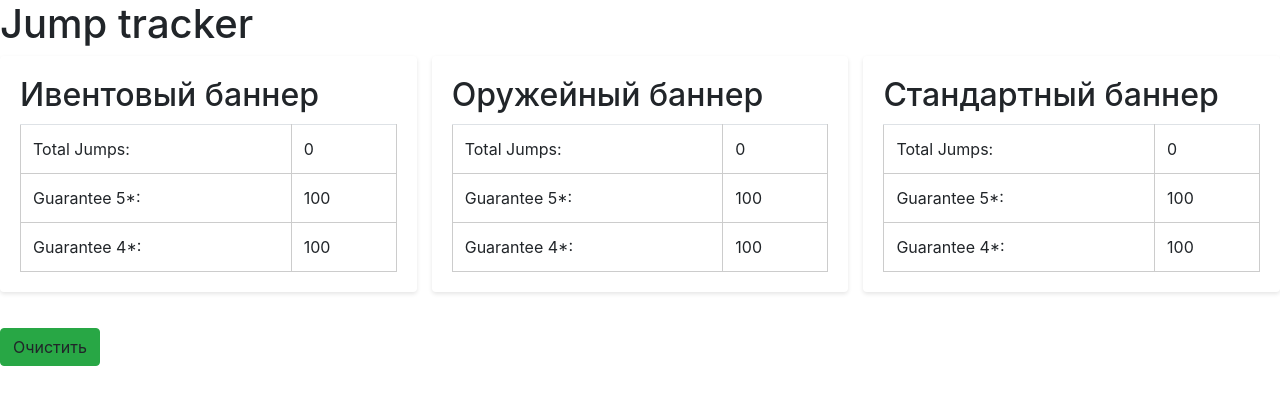
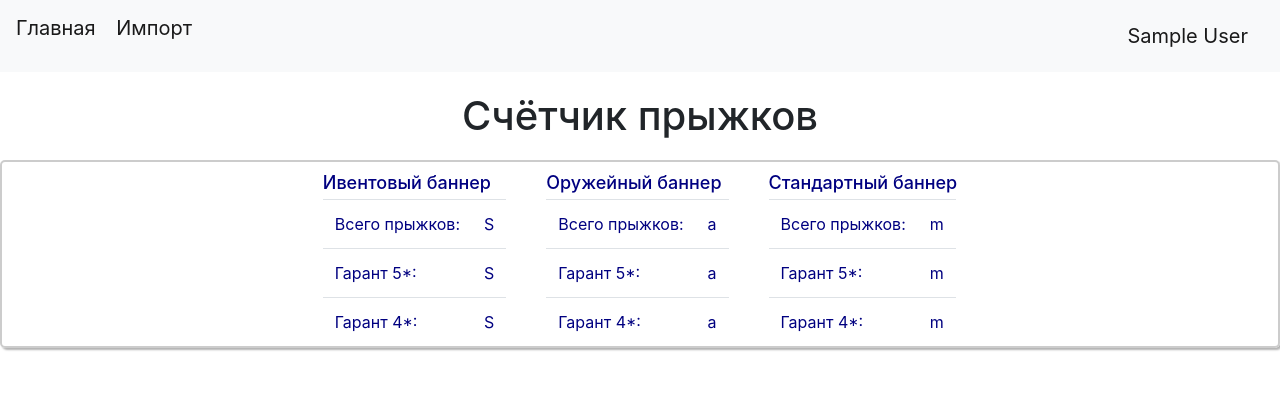
Before and after one commit to kopch02/mega_honkai, a Flask app: page / in a window 1280 px wide. Shown: the top 405 px of the page. Run offline with Flask 3, Linux system fonts and the light colour scheme; a user stored in the database is signed in; tables that the repository leaves empty hold one stand-in row (values such as "Sample post"); some libraries are stand-ins or nearby versions.

Commit message:
sql_worked_and_count_all_jumps

```diff
--- a/data/jumps_event.py
+++ b/data/jumps_event.py
@@ -15,6 +15,8 @@
                                     sqlalchemy.ForeignKey("items.id"))
     item_time = sqlalchemy.Column(sqlalchemy.DateTime)
 
+    num_jump = sqlalchemy.Column(sqlalchemy.Integer, default=0)
+
     item = orm.relationship('Item')
     user = orm.relationship('User')
 
--- a/data/jumps_standart.py
+++ b/data/jumps_standart.py
@@ -15,6 +15,8 @@
                                     sqlalchemy.ForeignKey("items.id"))
     item_time = sqlalchemy.Column(sqlalchemy.DateTime)
 
+    num_jump = sqlalchemy.Column(sqlalchemy.Integer, default=0)
+
     item = orm.relationship('Item')
     user = orm.relationship('User')
 
--- a/data/jumps_weapon.py
+++ b/data/jumps_weapon.py
@@ -15,8 +15,10 @@
                                     sqlalchemy.ForeignKey("items.id"))
     item_time = sqlalchemy.Column(sqlalchemy.DateTime)
 
+    num_jump = sqlalchemy.Column(sqlalchemy.Integer, default=0)
+
     item = orm.relationship('Item')
     user = orm.relationship('User')
 
     def __repr__(self) -> str:
-        return f"<Jump> {self.id}, <user> {self.user.id}, <item> {self.item.id}"
+        return f"<Jump> {self.id}, <user> {self.user.id}, <item> {self.item.id}, num= {self.num_jump}"
--- a/data/users.py
+++ b/data/users.py
@@ -13,6 +13,11 @@
     name = sqlalchemy.Column(sqlalchemy.String, nullable=True)
     email = sqlalchemy.Column(sqlalchemy.String)
 
+    count_all_jumps = sqlalchemy.Column(sqlalchemy.ARRAY(sqlalchemy.Integer), default=[])
+    count_garant_5 = sqlalchemy.Column(sqlalchemy.ARRAY(sqlalchemy.Integer), default=[])
+    count_garant_4 = sqlalchemy.Column(sqlalchemy.ARRAY(sqlalchemy.Integer), default=[])
+
+
     hashed_password = sqlalchemy.Column(sqlalchemy.String, nullable=True)
 
     def set_password(self, password):
--- a/main.py
+++ b/main.py
@@ -1,8 +1,15 @@
 from flask import Flask, url_for, render_template, redirect, send_from_directory, abort, session, request, jsonify, make_response
 from flask_login import LoginManager, login_user, login_required, logout_user, current_user
 from data import db_session
-from data.user import User
+from sqlalchemy import func
+from data.users import User
+from data.items import Item
+from data.jumps_weapon import Jump_weapon
+from data.jumps_event import Jump_event
+from data.jumps_standart import Jump_standart
 from forms.jump_history import Jump_History_Form
+from forms.user import RegisterForm, LoginForm
+from password_test import passworld_check, PasswordError
 import asyncio
 from honkaistarrail import starrail
 
@@ -11,6 +18,7 @@
 
 JUMPS = ['jumps_event','jumps_weapon','jumps_standart']
 name_jumps_ru = ["Ивентовый баннер","Оружейный баннер","Стандартный баннер"]
+jump_tables = [Jump_event,Jump_weapon,Jump_standart]
 
 
 app = Flask(__name__)
@@ -25,78 +33,167 @@
     return db_sess.query(User).get(user_id)
 
 def main():
-    db_session.global_init("db/test.db")
+    db_session.global_init()
     app.run()
+
+@app.route('/logout')
+@login_required
+def logout():
+    logout_user()
+    return redirect("/")
+
 
 @app.route('/')
 @app.route('/index')
 def index():
-    param = {}
-    tables = []
-    for i, jump_name in enumerate(JUMPS):
-        jumps = session.get(jump_name, [])
-        table = Myclass()
-        table.name = name_jumps_ru[i]
-        table.count = len(jumps)
-        table.garant_5 = 100
-        table.garant_4 = 100
-        tables.append(table)
-    param['tables'] = tables
-    return render_template('index.html', **param)
+    if current_user.is_authenticated:
+        db_sess = db_session.create_session()
+        user = db_sess.query(User).filter(User.id == current_user.id).first()
+        param = {}
+        tables = []
+        for i, jump_name in enumerate(JUMPS):
+
+            table = Myclass()
+            table.name = name_jumps_ru[i]
+            table.count = user.count_all_jumps[i]
+            table.garant_5 = user.count_garant_5[i]
+            table.garant_4 = user.count_garant_4[i]
+            tables.append(table)
+        param['tables'] = tables
+        #count_garant()
+        return render_template('index.html', **param)
+    else:
+        return render_template('authorization.html')
 
 
-async def get_jump_history(link, jumps, banner_num):
+async def get_jump_history(link, db_table, banner_num):
+    db_sess = db_session.create_session()
+    user = db_sess.query(User).filter(User.id == current_user.id).first()
+    count_all_jump = 0
+    temp = [i for i in user.count_all_jumps]
+    num_jump = db_sess.query(func.max(jump_tables[banner_num - 1].num_jump)).filter(jump_tables[banner_num - 1].user_id == current_user.id).scalar() or 0
     async with starrail.Jump(link = link,banner = banner_num,lang = "ru") as hist:
         async for key in hist.get_history():
             for item in key:
-                pass
-                jump = {'id':item.id,
-                        'item_name':item.name,
-                        'rarity':item.rank,
-                        'type_loot':item.type,
-                        'time':item.time.strftime("%d.%m.%Y %H:%M:%S")}
-                jumps.append(jump)
+                if not(db_sess.query(Item).filter(Item.id == item.id).first()):
+                    new_item = Item()
+                    new_item.id = item.id
+                    new_item.name = item.name
+                    new_item.rank = item.rank
+                    new_item.type = item.type
+                    db_sess.add(new_item)
+                num_jump += 1
+                jump = db_table(user_id = current_user.id,
+                                item_id = item.id,
+                                item_time = item.time,
+                                num_jump = num_jump)
+                db_sess.add(jump)
+            count_all_jump += len(key)
+    temp[banner_num - 1] = user.count_all_jumps[banner_num - 1] + count_all_jump
+    user.count_all_jumps = temp
+    db_sess.commit()
+
+
+
+def count_garant():
+    db_sess = db_session.create_session()
+    user = db_sess.query(User).get(current_user.id)
+
+    last_rank_4_jump = None
+    last_rank_5_jump = None
+
+    all_jumps = db_sess.query(Jump_event).filter(Jump_event.user_id==current_user.id).order_by(Jump_event.item_time.asc()).all()
+    for aj in all_jumps:
+        aj_item = db_sess.query(Item).get(aj.item_id)
+        if aj_item.rank == 4:
+            last_rank_4_jump = aj.id
+        elif aj_item.rank == 5:
+            last_rank_5_jump = aj.id
+
+    if last_rank_5_jump:
+        rank_5_delta = len(all_jumps) - (db_sess.query(Jump_event).filter(Jump_event.id <= last_rank_5_jump).count())
+        user.last_rank_5_jump = last_rank_5_jump
+    else:
+        rank_5_delta = None
+
+    db_sess.commit()
+
+    response = {'rank_5_delta': rank_5_delta}
+    return jsonify(response)
+
+
 
 @app.route('/import_jump', methods=['GET', 'POST'])
+@login_required
 def import_jump():
-    db_sess = db_session.create_session()
     form = Jump_History_Form()
     if form.validate_on_submit():
         link = form.url_history.data
-        for i, jumps_name in enumerate(JUMPS):
-            jumps = session.get(jumps_name, [])
-            asyncio.run(get_jump_history(link,jumps, i))
-            session[jumps_name] = jumps
+        for i in range(3):
+            asyncio.run(get_jump_history(link,jump_tables[i], i+1))
         return redirect('/')
     return render_template('import.html', form = form)
 
 
 @app.route('/history', methods=['GET', 'POST'])
+@login_required
 def history():
     db_sess = db_session.create_session()
     user = db_sess.query(User).all()
     return render_template('history.html', users = user)
 
 
-@app.route('/add_jump', methods=['POST'])
-def add_jump():
-    link = request.get_json()
-    for i, jumps in enumerate(JUMPS):
-        jumps = session.get(jumps, [])
-        asyncio.run(get_jump_history(link,jumps, i))
-        session[jumps] = jumps
-    return jsonify(success=True)
+@app.route('/register', methods = ['GET','POST'])
+def register():
+    form = RegisterForm()
+    if form.validate_on_submit():
+        if form.password.data != form.password_re.data:
+            return render_template('register.html',
+                                   form=form,
+                                   message="Пароли не совпадают")
+        db_sess = db_session.create_session()
+        if db_sess.query(User).filter(User.email == form.email.data).first():
+            return render_template('register.html',
+                                   form=form,
+                                   message="Такой пользователь уже есть")
+        passworld = form.password.data
+        try:
+            passworld_check(passworld)
+        except PasswordError as e:
+            return render_template('register.html',
+                                   form=form,
+                                   message=str(e))
+        new_user = User()
+        new_user.name = form.name.data
+        new_user.email = form.email.data
+        new_user.count_all_jumps = [0,0,0]
+        new_user.count_garant_5 = [0,0,0]
+        new_user.count_garant_4 = [0,0,0]
+        if passworld != None:
+            new_user.set_password(passworld)
+        db_sess.add(new_user)
+        db_sess.commit()
+        return redirect('/')
+    return render_template('register.html', form = form)
 
-@app.route('/get_jumps', methods=['GET'])
-def get_jumps():
-    return jsonify(jumps=session.get('jumps', []))
 
-@app.route('/clear_jumps', methods=['DELETE'])
-def clear_jumps():
-    for jumps in JUMPS:
-        session.pop(jumps, None)
-    #session.pop("jumps", None)
-    return jsonify(success=True)
-
+@app.route('/login', methods=["GET","POST"])
+def login():
+    form = LoginForm()
+    if form.validate_on_submit():
+        db_sess = db_session.create_session()
+        user = db_sess.query(User).filter(
+            User.email == form.email.data).first()
+        if not (user):
+            return render_template('login.html',
+                                    form=form,
+                                    message="Пользователь с такой почтой не найден")
+        if not (user.check_password(form.password.data)):
+            return render_template('login.html',
+                                   form=form,
+                                   message="Не правильный пароль")
+        login_user(user, remember=form.remember_me.data)
+        return redirect('/')
+    return render_template("login.html", form = form)
 if __name__ == '__main__':
     main()
--- a/static/css/index.css
+++ b/static/css/index.css
@@ -1,35 +1,49 @@
+/* CSS для таблиц */
 .table {
     display: flex;
-    flex-wrap: wrap;
-    justify-content: space-between;
-    width: 100%; /* добавлено */
+    justify-content: center;
+    margin: 20px auto;
+    position: relative;
+    border: 2px solid #ccc;
+    border-radius: 5px;
+    box-shadow: 2px 2px 2px rgba(0,0,0,0.3);
+}
+
+/* CSS для выделения таблиц */
+.table-highlight {
+    position: relative;
+    z-index: 1;
+}
+
+.table-highlight::before {
+    content: '';
+    position: absolute;
+    top: -12px;
+    left: -12px;
+    bottom: -12px;
+    right: -12px;
+    border: 2px solid #444;
+    border-radius: 7px;
+    z-index: -1;
 }
 
 .table-row {
-    width: calc(33.33% - 10px); /* изменено */
-    margin-bottom: 20px;
+    display: flex;
 }
 
 .table-cell {
-    background: #fff;
-    padding: 20px;
-    box-shadow: 0 2px 4px rgba(0, 0, 0, 0.1);
-    border-radius: 4px;
-    margin-right: 20px; /* добавлено */
+    margin: 0 20px;
+    color: navy; /*измененный цвет текста*/
 }
 
-  .table-cell:last-child {
-    margin-right: 0; /* добавлено */
+/* CSS для заголовков таблиц */
+h1 {
+    text-align: center;
+    margin: 20px 0;
 }
 
-  table {
+h2 {
+    font-size: 18px;
     margin-top: 10px;
-    width: 100%;
-    border-collapse: collapse;
+    margin-bottom: 5px;
 }
-
-  td {
-    border: 1px solid #ccc;
-    padding: 5px 10px;
-    text-align: left;
-  }
--- a/templates/index.html
+++ b/templates/index.html
@@ -2,7 +2,7 @@
 
 {% block side_content %}
 <link rel="stylesheet" href="{{ url_for('static', filename='css/index.css')}}" type="text/css"/>
-<h1>Jump tracker</h1>
+<h1>Счётчик прыжков</h1>
 <div class="table">
     {%for table in tables%}
     <div class="table-row">
@@ -11,15 +11,15 @@
         <table>
           <tbody>
             <tr>
-              <td>Total Jumps:</td>
+              <td>Всего прыжков:</td>
               <td>{{table.count}}</td>
             </tr>
             <tr>
-              <td>Guarantee 5*:</td>
+              <td>Гарант 5*:</td>
               <td>{{table.garant_5}}</td>
             </tr>
             <tr>
-              <td>Guarantee 4*:</td>
+              <td>Гарант 4*:</td>
               <td>{{table.garant_4}}</td>
             </tr>
           </tbody>
@@ -29,5 +29,7 @@
     {%endfor%}
 
   </div>
+  <!--
   <a class="btn btn-success" onclick="clearJumps()">Очистить</a>
+  -->
 {% endblock %}
```
Also changed, not shown: data/db_session.py (+4 -4 lines). Lines whose indentation alone changed are shown as unchanged.
